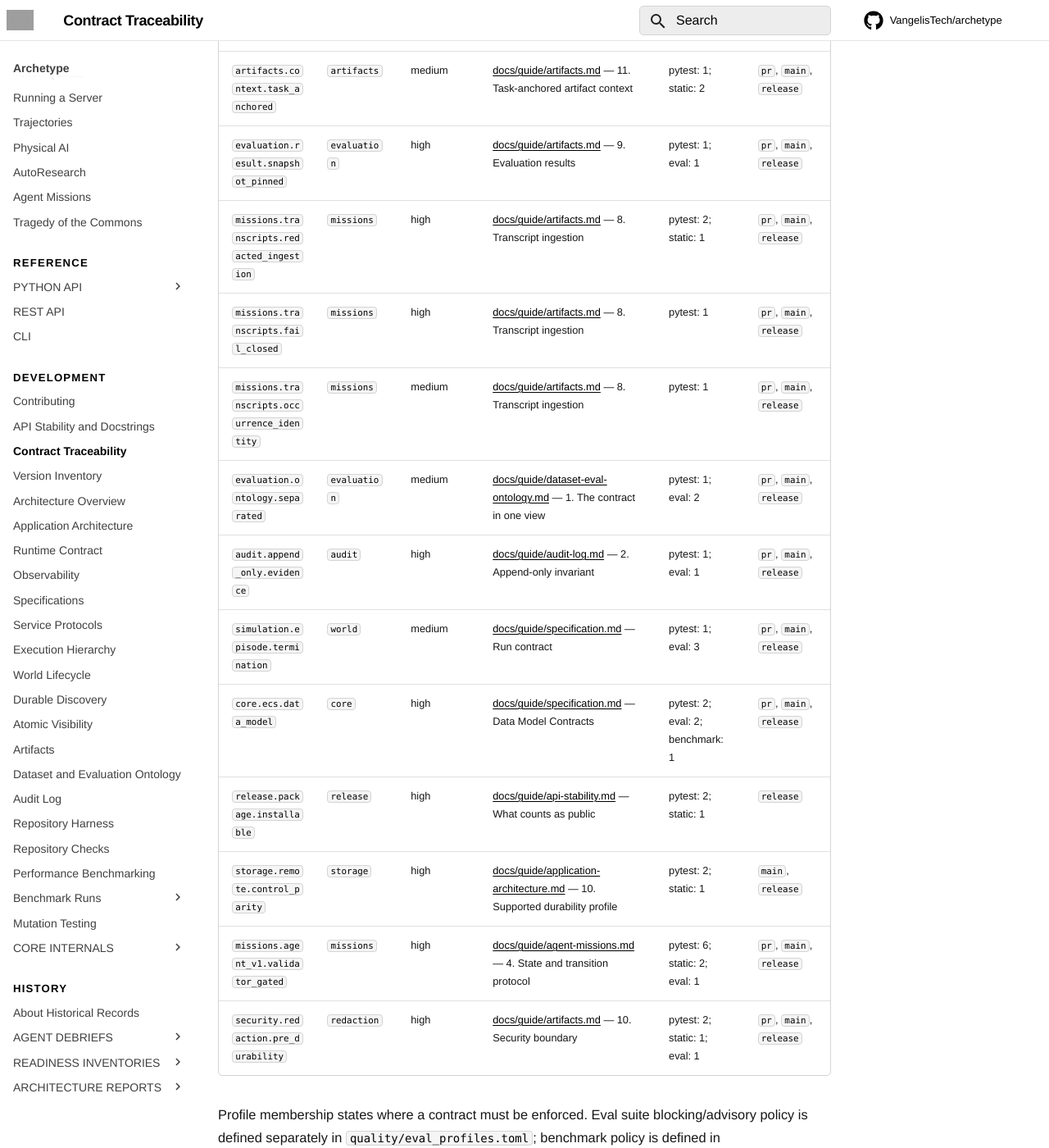
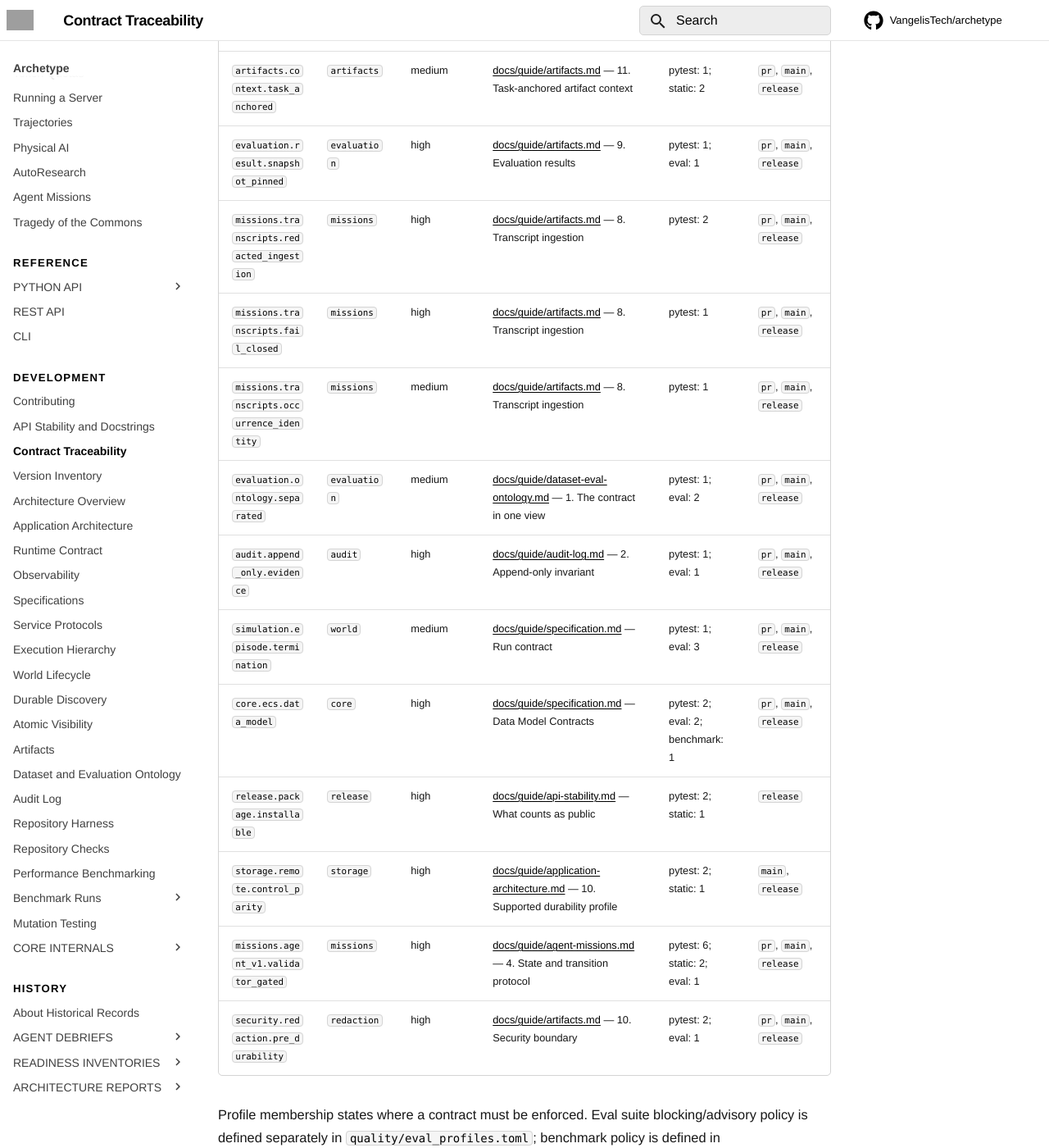
Before and after one commit to VangelisTech/archetype, an MkDocs documentation site: the page built from docs/reference/contract-traceability.md, in a window 1280 px wide and 1400 px high, scrolled down 2518 px. Shown: the whole window at 82% size. Built offline with MkDocs 1.6.1 and Material for MkDocs 9.7.7, drawn with Linux system fonts in a browser that asks for light colours; comment, search, counter and statistics services are not loaded; grey boxes are pictures that could not be loaded.

Commit message:
fix: report redaction contract evidence honestly

```diff
--- a/docs/reference/contract-traceability.md
+++ b/docs/reference/contract-traceability.md
@@ -32,7 +32,7 @@ machine authority; this page is its review surface.
 | `artifacts.ingestion.common_visibility` | `artifacts` | high | [docs/guide/artifacts.md](../guide/artifacts.md) — 7. Visibility and failure | pytest: 1; static: 1 | `pr`, `main`, `release` |
 | `artifacts.context.task_anchored` | `artifacts` | medium | [docs/guide/artifacts.md](../guide/artifacts.md) — 11. Task-anchored artifact context | pytest: 1; static: 2 | `pr`, `main`, `release` |
 | `evaluation.result.snapshot_pinned` | `evaluation` | high | [docs/guide/artifacts.md](../guide/artifacts.md) — 9. Evaluation results | pytest: 1; eval: 1 | `pr`, `main`, `release` |
-| `missions.transcripts.redacted_ingestion` | `missions` | high | [docs/guide/artifacts.md](../guide/artifacts.md) — 8. Transcript ingestion | pytest: 2; static: 1 | `pr`, `main`, `release` |
+| `missions.transcripts.redacted_ingestion` | `missions` | high | [docs/guide/artifacts.md](../guide/artifacts.md) — 8. Transcript ingestion | pytest: 2 | `pr`, `main`, `release` |
 | `missions.transcripts.fail_closed` | `missions` | high | [docs/guide/artifacts.md](../guide/artifacts.md) — 8. Transcript ingestion | pytest: 1 | `pr`, `main`, `release` |
 | `missions.transcripts.occurrence_identity` | `missions` | medium | [docs/guide/artifacts.md](../guide/artifacts.md) — 8. Transcript ingestion | pytest: 1 | `pr`, `main`, `release` |
 | `evaluation.ontology.separated` | `evaluation` | medium | [docs/guide/dataset-eval-ontology.md](../guide/dataset-eval-ontology.md) — 1. The contract in one view | pytest: 1; eval: 2 | `pr`, `main`, `release` |
@@ -42,7 +42,7 @@ machine authority; this page is its review surface.
 | `release.package.installable` | `release` | high | [docs/guide/api-stability.md](../guide/api-stability.md) — What counts as public | pytest: 2; static: 1 | `release` |
 | `storage.remote.control_parity` | `storage` | high | [docs/guide/application-architecture.md](../guide/application-architecture.md) — 10. Supported durability profile | pytest: 2; static: 1 | `main`, `release` |
 | `missions.agent_v1.validator_gated` | `missions` | high | [docs/guide/agent-missions.md](../guide/agent-missions.md) — 4. State and transition protocol | pytest: 6; static: 2; eval: 1 | `pr`, `main`, `release` |
-| `security.redaction.pre_durability` | `redaction` | high | [docs/guide/artifacts.md](../guide/artifacts.md) — 10. Security boundary | pytest: 2; static: 1; eval: 1 | `pr`, `main`, `release` |
+| `security.redaction.pre_durability` | `redaction` | high | [docs/guide/artifacts.md](../guide/artifacts.md) — 10. Security boundary | pytest: 2; eval: 1 | `pr`, `main`, `release` |
 
 Profile membership states where a contract must be enforced. Eval suite
 blocking/advisory policy is defined separately in `quality/eval_profiles.toml`;
```
Also changed, not shown: 1 other file.
